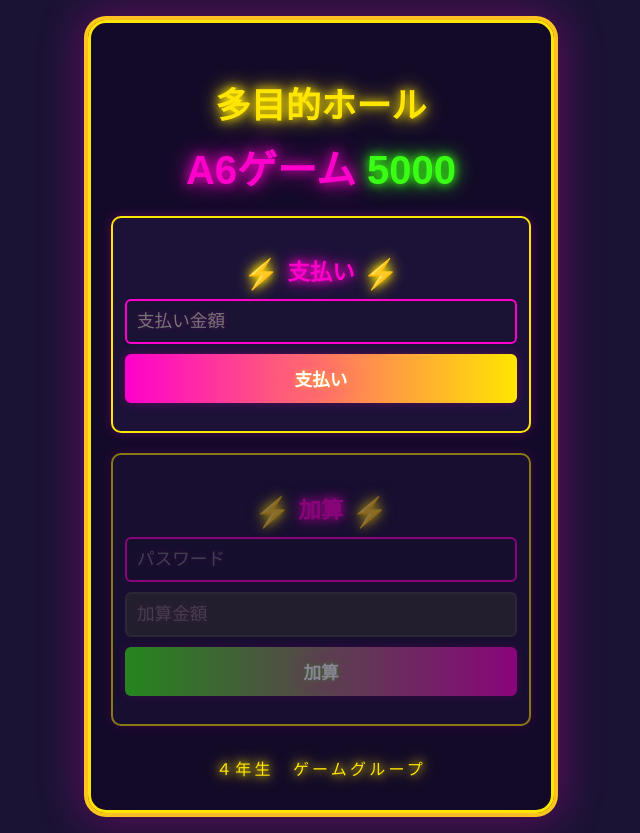
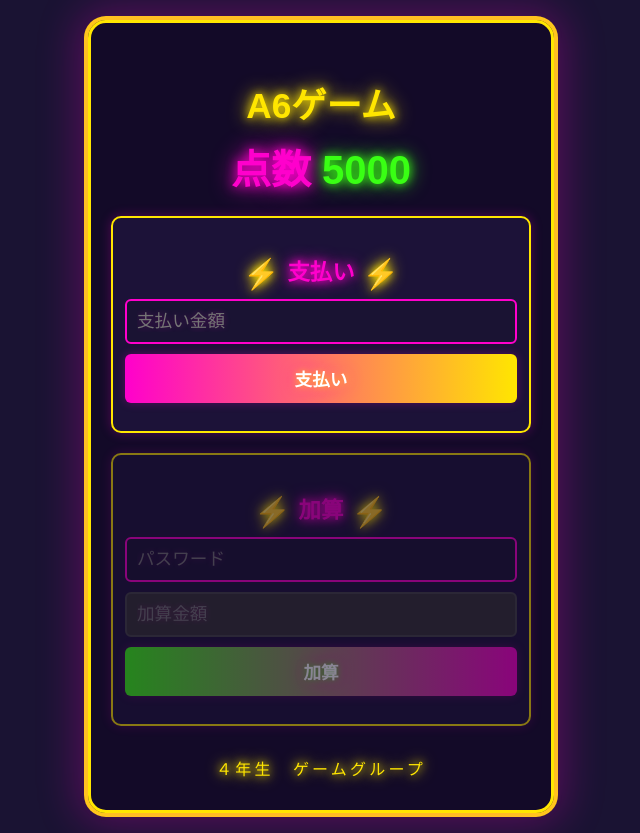
Before and after one commit to Hazakura2024/bunkasai, a plain HTML site: page index.html in a window 1280 px wide. Shown: the whole page, without its empty margins (319-959 px from the left). Drawn offline with Linux system fonts and the light colour scheme.

Commit message:
文字を変更しました

```diff
--- a/index.html
+++ b/index.html
@@ -130,8 +130,8 @@
 </head>
 <body>
     <div class="container">
-        <h1>多目的ホール</h1>
-        <div class="score-display">A6ゲーム <span id="current-score">5000</span></div>
+        <h1>A6ゲーム</h1>
+        <div class="score-display">点数 <span id="current-score">5000</span></div>
 
         <div class="form-section">
             <h2><span class="icon-lightning">⚡</span>支払い<span class="icon-lightning">⚡</span></h2>
```
